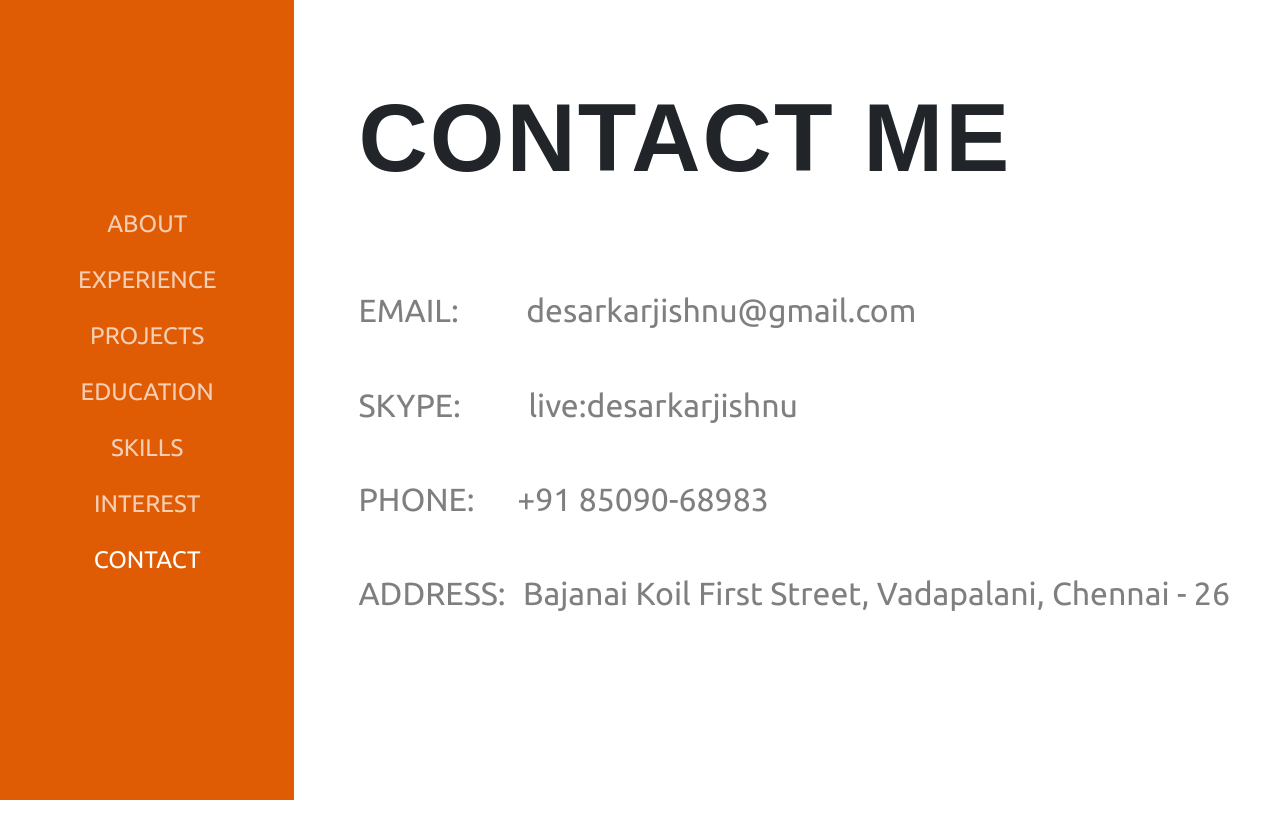
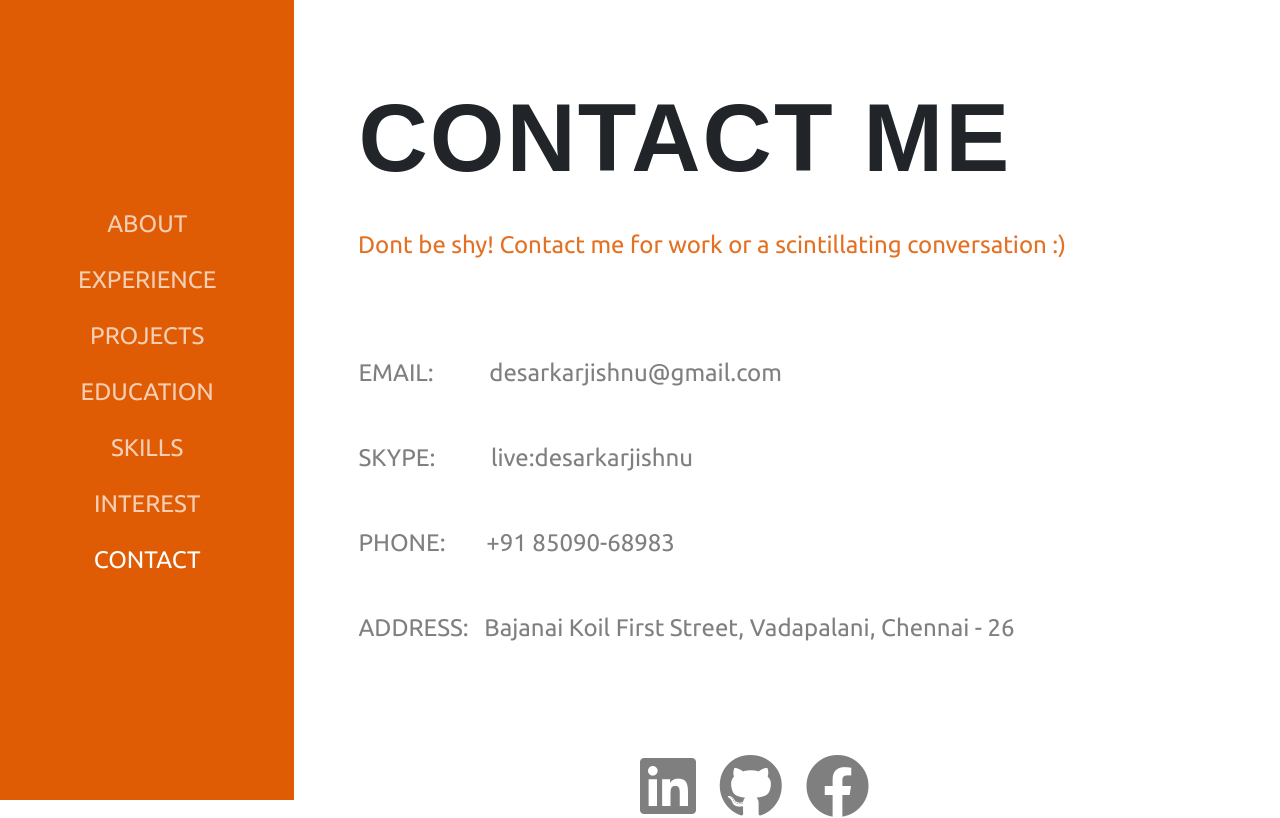
Before and after one commit to jish0desarkar/portfolio, a PHP site: page /contact.html in a window 1280 px wide. Run offline with PHP 8.4, Linux system fonts and the light colour scheme; some libraries are stand-ins or nearby versions; some web fonts are replaced.

Commit message:
Add files via upload

```diff
--- a/contact.html
+++ b/contact.html
@@ -4,7 +4,10 @@
     <meta charset="UTF-8">
     <meta name="viewport" content="width=device-width, initial-scale=1.0">
     <meta http-equiv="X-UA-Compatible" content="ie=edge">
-    <title>Contact Me</title><link rel="stylesheet" href="https://use.fontawesome.com/releases/v5.8.0/css/all.css" integrity="sha384-Mmxa0mLqhmOeaE8vgOSbKacftZcsNYDjQzuCOm6D02luYSzBG8vpaOykv9lFQ51Y" crossorigin="anonymous">
+    <title>Contact Me</title>
+    <link rel="icon" href="https://iconsplace.com/wp-content/uploads/_icons/ff0000/256/png/letter-j-icon-14-256.png">
+    <link rel="stylesheet" href="https://use.fontawesome.com/releases/v5.8.0/css/all.css" integrity="sha384-Mmxa0mLqhmOeaE8vgOSbKacftZcsNYDjQzuCOm6D02luYSzBG8vpaOykv9lFQ51Y" crossorigin="anonymous">
+
     <link href="https://fonts.googleapis.com/css?family=Saira+Extra+Condensed|Ubuntu|ZCOOL+XiaoWei" rel="stylesheet">
     <link rel="stylesheet" href="css/animate.css">
     <link rel="stylesheet" href="https://stackpath.bootstrapcdn.com/bootstrap/4.3.1/css/bootstrap.min.css" integrity="sha384-ggOyR0iXCbMQv3Xipma34MD+dH/1fQ784/j6cY/iJTQUOhcWr7x9JvoRxT2MZw1T" crossorigin="anonymous">
@@ -35,10 +38,19 @@
 
     <div class="contact-div">
         <h1 class="contact-heading animated fadeInDown">CONTACT ME</h1>
-        <h1 class="email animated delay fadeInRight">EMAIL:   <span class='space-email'></span> desarkarjishnu@gmail.com</h1>
+        <p class="contact-desc animated bounceIn">Dont be shy! Contact me for work or a scintillating conversation :)</p>
+        <h1 class="email animated delay fadeInRight">EMAIL:<span class='space-email'></span> desarkarjishnu@gmail.com</h1>
         <h1 class="email animated delay fadeInLeft">SKYPE:   <span class='space-email'></span> live:desarkarjishnu</h1>
         <h1 class="email animated delay fadeInRight">PHONE:   <span class='space-ph'></span> +91 85090-68983</h1>
         <h1 class="email animated delay fadeInLeft">ADDRESS: <span class='space-addr'></span> Bajanai Koil First Street, Vadapalani, Chennai - 26</h1>
+
+    </div>
+
+    <div class="footer animated fadeInUp">
+            <a href="https://www.linkedin.com/in/jishnu-de-sarkar-5b48ab157/" target="_blank" style="text-decoration: none; color: inherit;"> <i class="icon animated fadeInUp delay fab fa-linkedin fa-4x"></i></a>
+            <a href="https://github.com/jish0desarkar" target="_blank" style="text-decoration: none; color: inherit;"><i class="icon animated fadeInUp delay fab fa-github fa-4x"></i>    </a>
+            <a href="https://www.facebook.com/jdesarkar1" target="_blank" style="text-decoration: none; color: inherit;"><i class="icon animated fadeInUp delay fab fa-facebook fa-4x"></i> </a>
+
 
     </div>
 
--- a/css/main.css
+++ b/css/main.css
@@ -103,6 +103,9 @@ span {
     margin-right: 1.5vw; }
     .footer i:hover {
       color: #df5c05;
+
+      transition: ease-in 0.2s;
+
       cursor: pointer; }
 
 .xp {
@@ -185,7 +188,7 @@ span {
   margin-top: 10vh; }
   .contact-div .contact-heading {
     font-family: "Saira Extra Condensed", sans-serif;
-    margin-bottom: 12vh;
+    margin-bottom: 4vh;
     font-size: 6rem;
     font-weight: 600;
     letter-spacing: 2px; }
@@ -193,9 +196,9 @@ span {
     font-family: "Ubuntu", sans-serif;
     color: rgba(0, 0, 0, 0.5);
     margin-bottom: 7vh;
-    font-size: 2rem; }
+    font-size: 1.5rem; }
     .contact-div .email .space-email {
-      margin-right: 60px; }
+      margin-right: 50px; }
     .contact-div .email .space-ph {
       margin-right: 35px; }
     .contact-div .email .space-addr {
@@ -252,12 +255,26 @@ span {
     font-size: 1.5rem;
     letter-spacing: 2px; }
 
+    .contact-div .contact-desc{
+      font-size: 1.5rem;
+      font-family: "Ubuntu", sans-serif;
+      color: rgba(223, 92, 5, 0.88);
+      padding-bottom: 5rem;
+    }
+
     /*media */
 
     @media (max-width : 1000px){
 
     body{
         max-width:100%;
+        }
+
+        .contact-div .contact-desc{
+          font-size: 1rem;
+          font-family: "Ubuntu", sans-serif;
+          color: rgba(223, 92, 5, 0.88);
+          padding-bottom: 5rem;
         }
 
      .bio .name{
--- a/edu.html
+++ b/edu.html
@@ -5,6 +5,8 @@
     <meta name="viewport" content="width=device-width, initial-scale=1.0">
     <meta http-equiv="X-UA-Compatible" content="ie=edge">
     <title>Education</title>
+    <link rel="icon" href="https://iconsplace.com/wp-content/uploads/_icons/ff0000/256/png/letter-j-icon-14-256.png">
+
     <link rel="stylesheet" href="https://use.fontawesome.com/releases/v5.8.0/css/all.css" integrity="sha384-Mmxa0mLqhmOeaE8vgOSbKacftZcsNYDjQzuCOm6D02luYSzBG8vpaOykv9lFQ51Y" crossorigin="anonymous">
     <link href="https://fonts.googleapis.com/css?family=Saira+Extra+Condensed|Ubuntu|ZCOOL+XiaoWei" rel="stylesheet">
     <link rel="stylesheet" href="css/animate.css">
--- a/exp.html
+++ b/exp.html
@@ -5,6 +5,8 @@
     <meta name="viewport" content="width=device-width, initial-scale=1.0">
     <meta http-equiv="X-UA-Compatible" content="ie=edge">
     <title>Experience</title>
+    <link rel="icon" href="https://iconsplace.com/wp-content/uploads/_icons/ff0000/256/png/letter-j-icon-14-256.png">
+
     <link rel="stylesheet" href="https://use.fontawesome.com/releases/v5.8.0/css/all.css" integrity="sha384-Mmxa0mLqhmOeaE8vgOSbKacftZcsNYDjQzuCOm6D02luYSzBG8vpaOykv9lFQ51Y" crossorigin="anonymous">
     <link href="https://fonts.googleapis.com/css?family=Saira+Extra+Condensed|Ubuntu|ZCOOL+XiaoWei" rel="stylesheet">
     <link rel="stylesheet" href="css/animate.css">
--- a/interest.html
+++ b/interest.html
@@ -5,6 +5,8 @@
     <meta name="viewport" content="width=device-width, initial-scale=1.0">
     <meta http-equiv="X-UA-Compatible" content="ie=edge">
     <title>Interests</title>
+    <link rel="icon" href="https://iconsplace.com/wp-content/uploads/_icons/ff0000/256/png/letter-j-icon-14-256.png">
+
     <link rel="stylesheet" href="https://use.fontawesome.com/releases/v5.8.0/css/all.css" integrity="sha384-Mmxa0mLqhmOeaE8vgOSbKacftZcsNYDjQzuCOm6D02luYSzBG8vpaOykv9lFQ51Y" crossorigin="anonymous">
     <link href="https://fonts.googleapis.com/css?family=Saira+Extra+Condensed|Ubuntu|ZCOOL+XiaoWei" rel="stylesheet">
     <link rel="stylesheet" href="css/animate.css">
--- a/project.html
+++ b/project.html
@@ -11,6 +11,8 @@
     <link rel="stylesheet" href="https://stackpath.bootstrapcdn.com/bootstrap/4.3.1/css/bootstrap.min.css" integrity="sha384-ggOyR0iXCbMQv3Xipma34MD+dH/1fQ784/j6cY/iJTQUOhcWr7x9JvoRxT2MZw1T" crossorigin="anonymous">
     <link rel="stylesheet" href="css/main.css">
     <link rel="stylesheet" href="https://unpkg.com/aos@next/dist/aos.css" />
+    <link rel="icon" href="https://iconsplace.com/wp-content/uploads/_icons/ff0000/256/png/letter-j-icon-14-256.png">
+
 </head>
 <body>
 
--- a/skill.html
+++ b/skill.html
@@ -5,6 +5,8 @@
     <meta name="viewport" content="width=device-width, initial-scale=1.0">
     <meta http-equiv="X-UA-Compatible" content="ie=edge">
     <title>Document</title>
+    <link rel="icon" href="https://iconsplace.com/wp-content/uploads/_icons/ff0000/256/png/letter-j-icon-14-256.png">
+
     <link rel="stylesheet" href="https://use.fontawesome.com/releases/v5.8.0/css/all.css" integrity="sha384-Mmxa0mLqhmOeaE8vgOSbKacftZcsNYDjQzuCOm6D02luYSzBG8vpaOykv9lFQ51Y" crossorigin="anonymous">
     <link href="https://fonts.googleapis.com/css?family=Saira+Extra+Condensed|Ubuntu|ZCOOL+XiaoWei" rel="stylesheet">
     <link rel="stylesheet" href="css/animate.css">
```
Also changed, not shown: index.html (+9 -7 lines), jicon.png (added).
